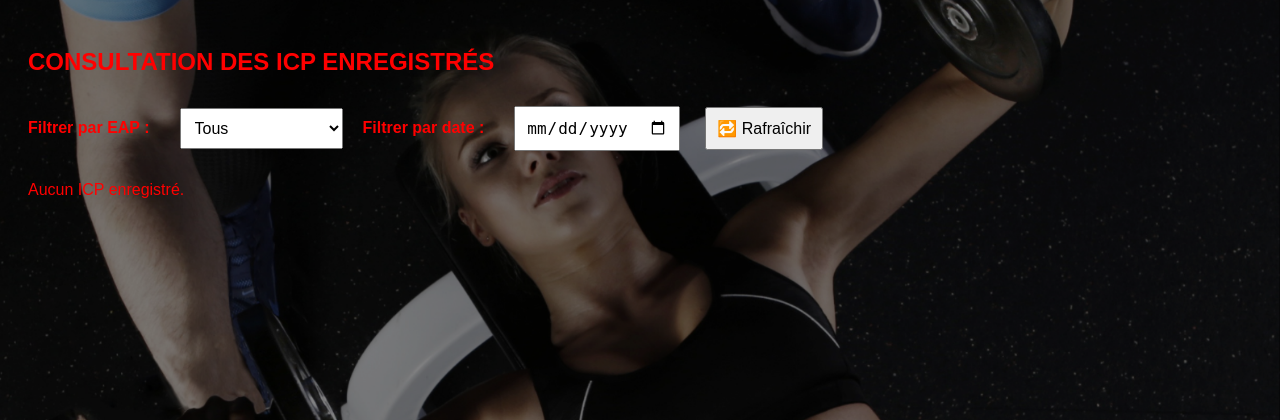
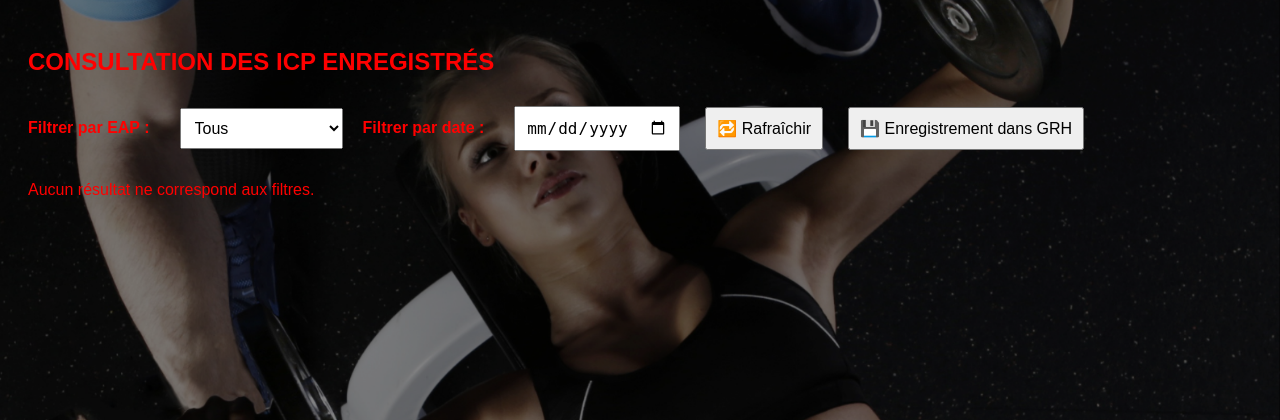
Before and after one commit to loupau28/icp-app, a Flask app: page /consultage in a window 1280 px wide. Shown: the top 420 px of the page. Run offline with Flask 3, Linux system fonts and the light colour scheme; data that the repository does not hold is empty; some libraries are stand-ins or nearby versions.

Commit message:
Ajout btn GRH

```diff
--- a/server.py
+++ b/server.py
@@ -16,6 +16,7 @@ def get_db_connection():
 def init_db():
     conn = get_db_connection()
     c = conn.cursor()
+    # Ajout de la colonne grh
     c.execute("""
         CREATE TABLE IF NOT EXISTS icp (
             id SERIAL PRIMARY KEY,
@@ -27,7 +28,8 @@ def init_db():
             killy INTEGER,
             gainage INTEGER,
             luc_leger INTEGER,
-            souplesse INTEGER
+            souplesse INTEGER,
+            grh BOOLEAN DEFAULT FALSE
         )
     """)
     conn.commit()
@@ -65,8 +67,8 @@ def save_icp():
         for agent in data["agents"]:
             print("Agent:", agent)
             c.execute("""
-                INSERT INTO icp (date, eap, nom, pompes, tractions, killy, gainage, luc_leger, souplesse)
-                VALUES (%s, %s, %s, %s, %s, %s, %s, %s, %s)
+                INSERT INTO icp (date, eap, nom, pompes, tractions, killy, gainage, luc_leger, souplesse, grh)
+                VALUES (%s, %s, %s, %s, %s, %s, %s, %s, %s, FALSE)
             """, (
                 data.get("date"), data.get("eap"), agent.get("nom"),
                 agent.get("pompes"), agent.get("tractions"), agent.get("killy"),
@@ -90,7 +92,7 @@ def get_icp():
     try:
         conn = get_db_connection()
         c = conn.cursor()
-        c.execute('SELECT date, eap, nom, pompes, tractions, killy, gainage, luc_leger, souplesse FROM icp')
+        c.execute('SELECT id, date, eap, nom, pompes, tractions, killy, gainage, luc_leger, souplesse, grh FROM icp')
         rows = c.fetchall()
         c.close()
         conn.close()
@@ -98,15 +100,17 @@ def get_icp():
         results = []
         for row in rows:
             results.append({
-                'date': row[0],
-                'eap': row[1],
-                'nom': row[2],
-                'pompes': row[3],
-                'tractions': row[4],
-                'killy': row[5],
-                'gainage': row[6],
-                'luc_leger': row[7],
-                'souplesse': row[8]
+                'id': row[0],
+                'date': row[1],
+                'eap': row[2],
+                'nom': row[3],
+                'pompes': row[4],
+                'tractions': row[5],
+                'killy': row[6],
+                'gainage': row[7],
+                'luc_leger': row[8],
+                'souplesse': row[9],
+                'grh': row[10]
             })
         return jsonify(results)
 
@@ -114,7 +118,34 @@ def get_icp():
         print(f"Erreur dans /get-icp : {e}")
         return jsonify([])  # Retourne un tableau vide pour éviter de planter le JS
 
-  # place cette fonction au même niveau d'indentation que les autres routes
+
+# 🔹 Nouvelle route pour mettre à jour les cases cochées
+@app.route("/update-grh", methods=["POST"])
+def update_grh():
+    try:
+        data = request.get_json()
+        ids = data.get("ids", [])
+
+        if not ids:
+            return jsonify({"success": False, "error": "Aucun ID reçu"}), 400
+
+        conn = get_db_connection()
+        c = conn.cursor()
+
+        # Met à jour tous les enregistrements dont l'id est dans la liste
+        c.execute("UPDATE icp SET grh = TRUE WHERE id = ANY(%s)", (ids,))
+
+        conn.commit()
+        c.close()
+        conn.close()
+
+        return jsonify({"success": True})
+
+    except Exception as e:
+        import traceback
+        traceback.print_exc()
+        return jsonify({"success": False, "error": str(e)}), 500
+
 
 @app.route("/test-db")
 def test_db():
--- a/templates/Consultage.html
+++ b/templates/Consultage.html
@@ -12,45 +12,13 @@
       padding: 20px;
       color: red;
     }
-
-    h2 {
-      margin-bottom: 20px;
-    }
-
-    label {
-      font-weight: bold;
-      margin-right: 10px;
-    }
-
-    select, input, button {
-      margin: 10px 5px;
-      padding: 10px;
-      font-size: 16px;
-    }
-
-    table {
-      border-collapse: collapse;
-      margin-top: 20px;
-      width: 100%;
-    }
-
-    th, td {
-      border: 2px solid black;
-      padding: 10px;
-      text-align: center;
-    }
-
-    td {
-      background-color: #f2f2f2;
-    }
-
-    .filters {
-      display: flex;
-      flex-wrap: wrap;
-      gap: 15px;
-      align-items: center;
-      margin-bottom: 20px;
-    }
+    h2 { margin-bottom: 20px; }
+    label { font-weight: bold; margin-right: 10px; }
+    select, input, button { margin: 10px 5px; padding: 10px; font-size: 16px; }
+    table { border-collapse: collapse; margin-top: 20px; width: 100%; }
+    th, td { border: 2px solid black; padding: 10px; text-align: center; }
+    td { background-color: #f2f2f2; }
+    .filters { display: flex; flex-wrap: wrap; gap: 15px; align-items: center; margin-bottom: 20px; }
   </style>
 </head>
 <body>
@@ -74,11 +42,14 @@
     <input type="date" id="date-filter" onchange="chargerICP()" />
 
     <button onclick="chargerICP()">🔁 Rafraîchir</button>
+    <button onclick="enregistrerGRH()">💾 Enregistrement dans GRH</button>
   </div>
 
   <div id="tableau-container"></div>
 
   <script>
+    let dataICP = []; // Pour stocker les données chargées
+
     function chargerICP() {
       fetch("/get-icp")
         .then(res => res.json())
@@ -90,15 +61,11 @@
             return;
           }
 
+          dataICP = data; // On stocke pour traitement futur
+
           const eapFilter = document.getElementById("eap-filter").value;
           const dateFilter = document.getElementById("date-filter").value;
-
           const container = document.getElementById("tableau-container");
-
-          if (data.length === 0) {
-            container.innerHTML = "<p>Aucun ICP enregistré.</p>";
-            return;
-          }
 
           const filtres = data.filter(entry => {
             const matchEAP = !eapFilter || entry.eap === eapFilter;
@@ -112,10 +79,10 @@
           }
 
           let html = "<table><thead><tr>";
-          html += "<th>Date</th><th>EAP</th><th>Nom</th><th>POMPES</th><th>TRACTIONS</th><th>KILLY</th><th>GAINAGE</th><th>LUC LEGER</th><th>SOUPLESSE</th>";
+          html += "<th>Date</th><th>EAP</th><th>Nom</th><th>POMPES</th><th>TRACTIONS</th><th>KILLY</th><th>GAINAGE</th><th>LUC LEGER</th><th>SOUPLESSE</th><th>GRH</th>";
           html += "</tr></thead><tbody>";
 
-          filtres.forEach(entry => {
+          filtres.forEach((entry, index) => {
             html += `<tr>
               <td>${formatDateFr(entry.date)}</td>
               <td>${entry.eap}</td>
@@ -126,6 +93,11 @@
               <td>${entry.gainage}</td>
               <td>${entry.luc_leger}</td>
               <td>${entry.souplesse}</td>
+              <td>
+                <input type="checkbox"
+                  data-id="${entry.id}"
+                  ${entry.grh ? "checked disabled" : ""}>
+              </td>
             </tr>`;
           });
 
@@ -138,7 +110,6 @@
         });
     }
 
-    // Convertit la date ISO "yyyy-mm-dd" en format "dd/mm/yyyy"
     function formatDateFr(dateStr) {
       if (!dateStr) return "";
       const d = new Date(dateStr);
@@ -148,7 +119,35 @@
       return `${day}/${month}/${year}`;
     }
 
-    // Charger automatiquement à l'ouverture de la page
+    function enregistrerGRH() {
+      const checkboxes = document.querySelectorAll('input[type="checkbox"]:not(:disabled):checked');
+      const ids = Array.from(checkboxes).map(cb => cb.getAttribute("data-id"));
+
+      if (ids.length === 0) {
+        alert("Aucune nouvelle case cochée à enregistrer.");
+        return;
+      }
+
+      fetch("/update-grh", {
+        method: "POST",
+        headers: { "Content-Type": "application/json" },
+        body: JSON.stringify({ ids })
+      })
+      .then(res => res.json())
+      .then(resp => {
+        if (resp.success) {
+          alert("Enregistrement effectué avec succès !");
+          chargerICP(); // Rafraîchir le tableau
+        } else {
+          alert("Erreur lors de l'enregistrement : " + (resp.error || "Erreur inconnue"));
+        }
+      })
+      .catch(err => {
+        console.error("Erreur enregistrement :", err);
+        alert("Impossible d'enregistrer.");
+      });
+    }
+
     window.onload = chargerICP;
   </script>
 </body>
```
